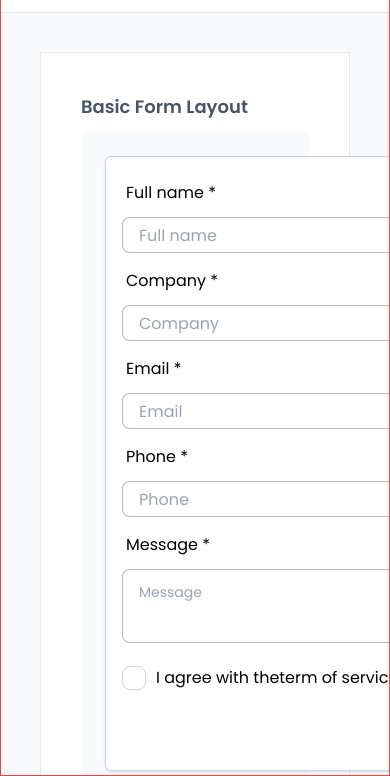
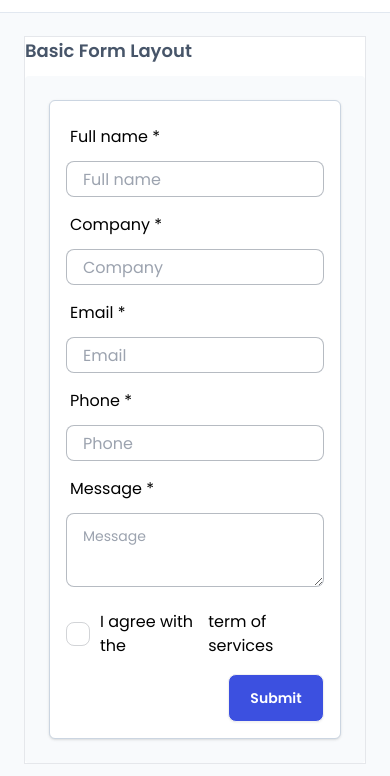
Before and after one commit to TwiteSoft/admin-dashboard, a website: page src/form.html in a window 390 px wide. Shown: the part 68-844 px from the top of the page. Drawn offline with Linux system fonts and the light colour scheme.

Commit message:
form dark mode add (#3)
* form dark mode add

* form responsive

---------

Co-authored-by: Al-Mamun Sarkar <msarkar.cse@gmail.com>

```diff
--- a/src/form.html
+++ b/src/form.html
@@ -24,10 +24,10 @@
                     </label>
 
                 </div>
-                <div class="drawer-side shadow-inner border border-red-500">
+                <div class="drawer-side  ">
 
                     <label for="my-drawer" aria-label="close sidebar" class="drawer-overlay"></label>
-                    <ul class="dark:bg-[#24303F] dark:text-white menu p-4 w-80  min-h-full  text-base-content">
+                    <ul class="dark:bg-[#24303F]  dark:text-white menu p-4 w-80 bg-slate-100 lg:bg-transparent min-h-full  text-base-content">
 
                         <div class="mt-3 mb-6">
                             <a class="text-3xl font-bold flex gap-3 items-center" href="index.html">
@@ -487,14 +487,14 @@
             </header>
 
             <!-- content -->
-            <section class="bg-[#F8FAFC] dark:bg-[#0F172A] p-10">
+            <section class="bg-[#F8FAFC] dark:bg-[#0F172A] p-6">
 
+                <div class='bg-white dark:bg-[#1E293B] lg:p-10 border dark:border-none'>
 
-                <div class='bg-white dark:bg-[#1E293B] p-10 border dark:border-none'>
                     <h3 class="text-[18px] text-[#475569] mb-3 font-semibold dark:text-white">Basic Form Layout</h3>
                     <div class="bg-[#F8FAFC] dark:bg-[#0F172A] p-6 rounded">
                         <form
-                            class="  mx-auto w-[32rem] rounded-md border border-slate-300 bg-white p-4 shadow dark:border-slate-600 dark:bg-slate-800"
+                            class="  mx-auto lg:w-[32rem] rounded-md border border-slate-300 bg-white p-4 shadow dark:border-slate-600 dark:bg-slate-800"
                             action="">
                             <!-- Form Body -->
                             <div class="flex flex-col gap-2">
```
Also changed, not shown: src/output.css.
